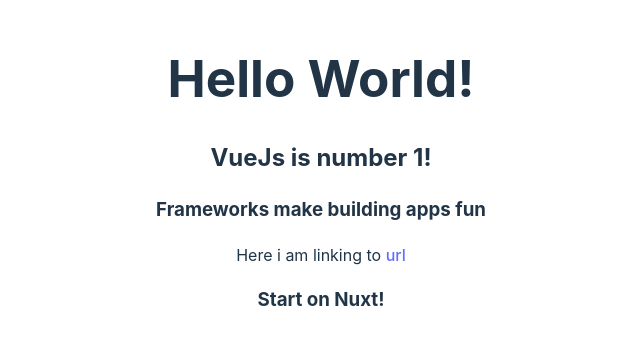
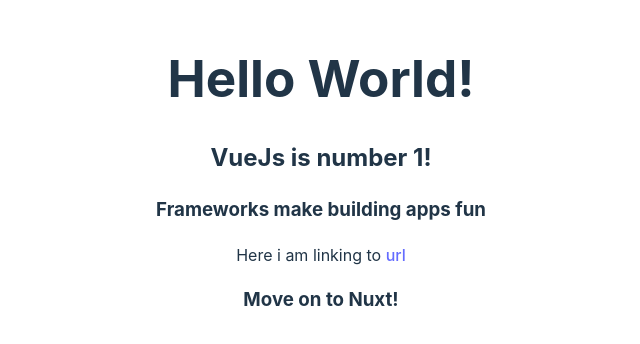
Before and after one commit to Vahe-Sevachyan/vuejs-code-examples, a Vue app: page / in a window 1280 px wide. Shown: the part 226-570 px from the top of the page, without its empty margins (319-959 px from the left). Built offline with nearby package versions, Linux system fonts and the light colour scheme.

Commit message:
updated methods function

```diff
--- a/src/components/InterpolationDataBinding.vue
+++ b/src/components/InterpolationDataBinding.vue
@@ -13,15 +13,17 @@
       arr: [1, 2, 3, "VueJs", "JavaScript"], //arr is being referenced in the h2 tag using the double curly braces to display the value
       obj: { val: "Frameworks", val2: "programming" }, //obj is being referenced in the h3 tag using the double curly braces to display the value
       url: "https://www.google.com", //url is being referenced in the anchor tag and is bound to the href attribute using v-bind
+      courseGoalA: "Finish the course!",
+      courseGoalB: "Move on to Nuxt!",
     };
   },
   methods: {
     courseGoals() {
       const randomNumber = Math.random();
       if (randomNumber < 0.5) {
-        return "Learn Vue!";
+        return this.courseGoalA;
       } else {
-        return "Start on Nuxt!";
+        return this.courseGoalB;
       }
     },
   },
```
